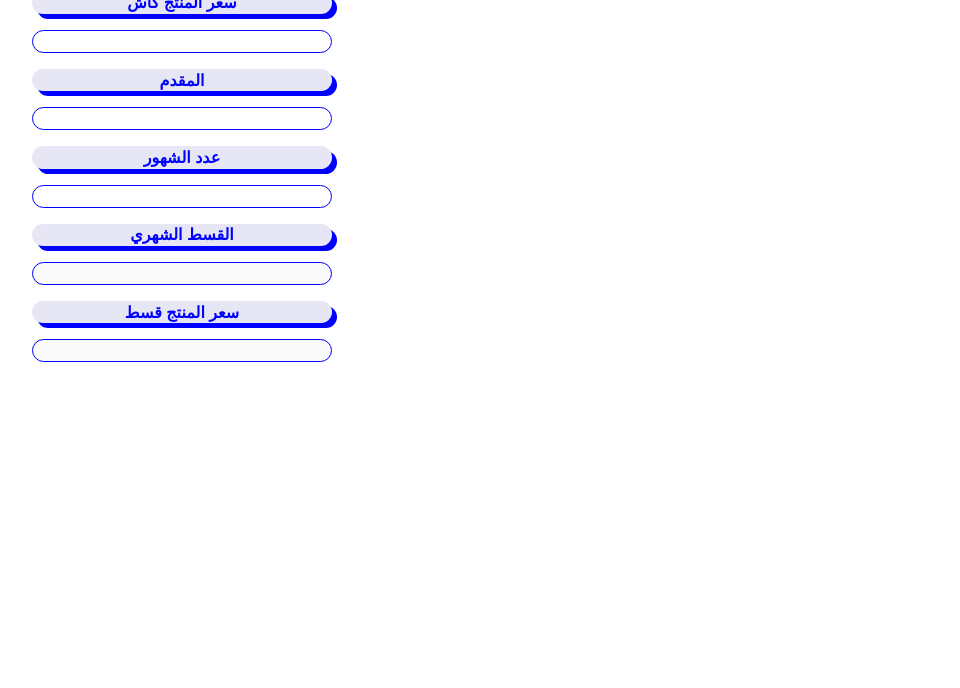
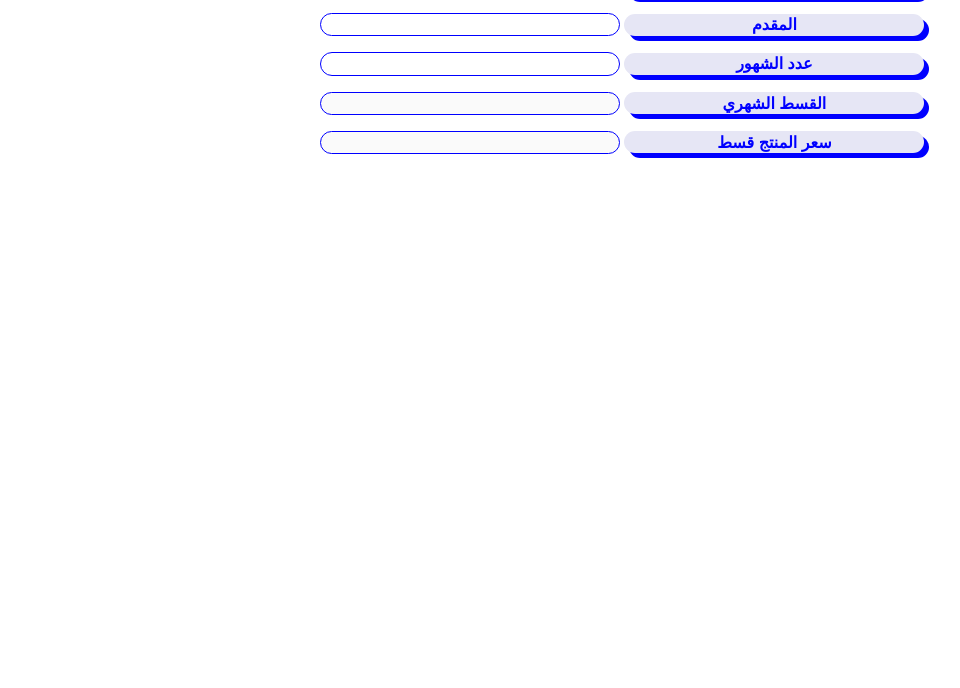
Before and after one commit to abo-habeba/aksate, a plain HTML site: page index.html in a window 1280 px wide. Shown: the part 112-800 px from the top of the page, without its empty margins (18-978 px from the left). Drawn offline with Linux system fonts and the light colour scheme.

Commit message:
update css.css

```diff
--- a/css.css
+++ b/css.css
@@ -20,8 +20,7 @@
       background-repeat: no-repeat;
   }
   .contener{
-      height: 500px;
-      width: 400px;
+
       display: flex;
       flex-direction: column;
       justify-content: center;
```
